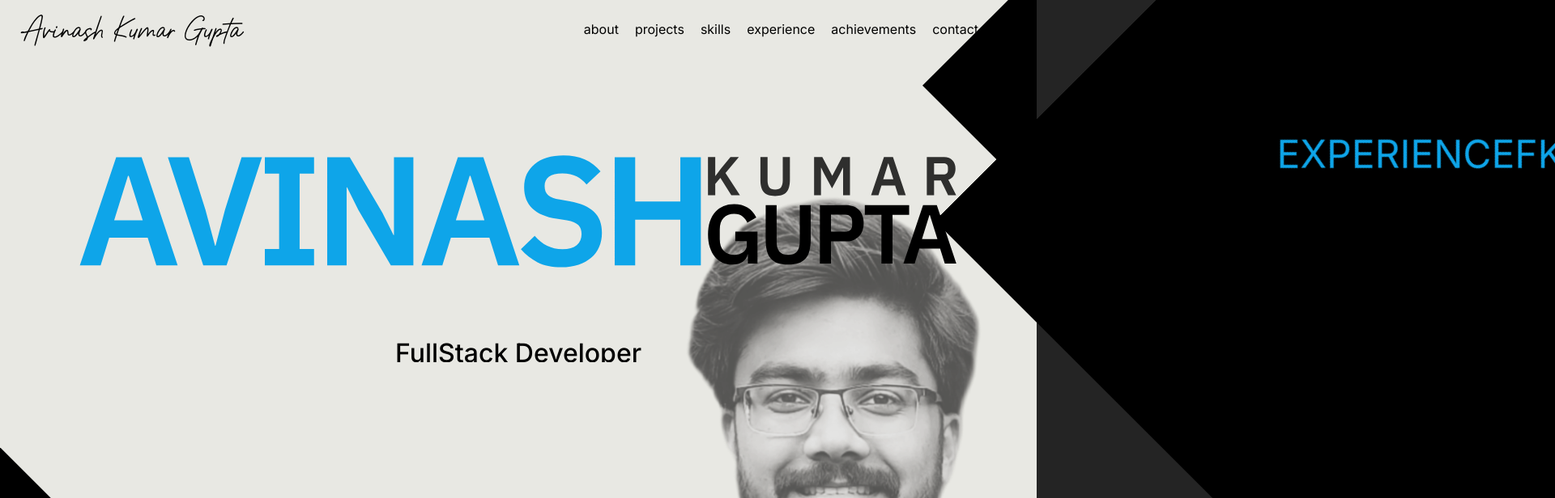
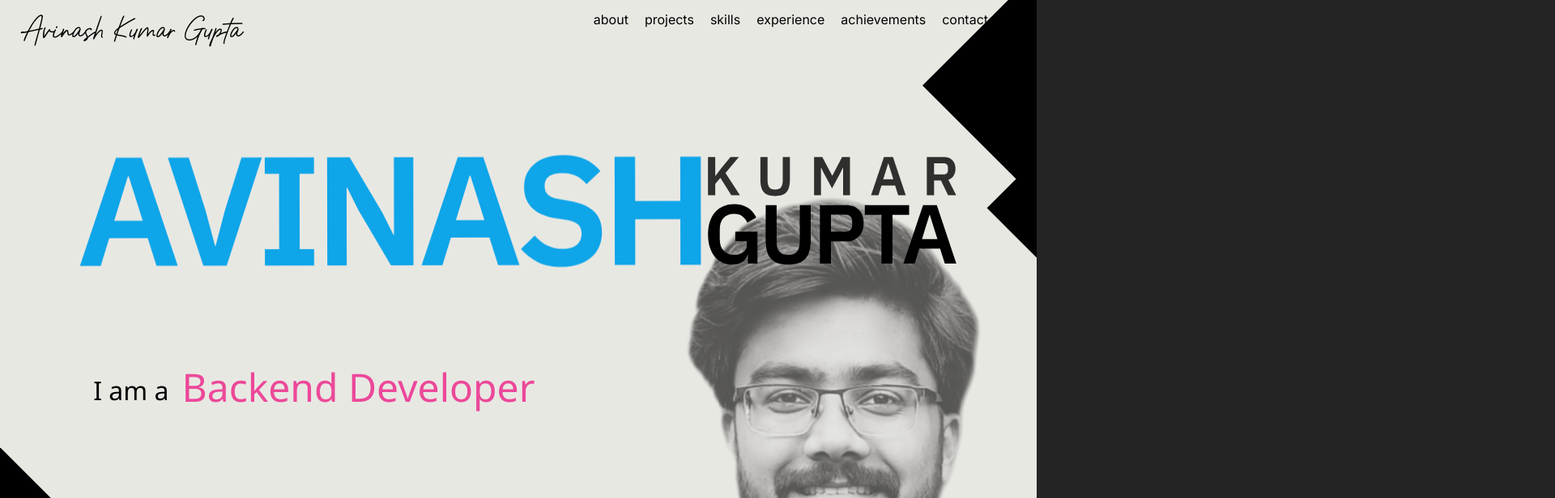
Before and after one commit to avinashkrg90/myPortfolio, a React (Vite) app: page / in a window 1280 px wide. Shown: the top 616 px of the page at 81% size, 1920 px wide, since content can reach past the window. Built offline with nearby package versions, Linux system fonts and the light colour scheme; what tailwindcss-3d would draw is missing.

Commit message:
navbar is customized, also a typewriter effect is added

```diff
--- a/package.json
+++ b/package.json
@@ -13,7 +13,8 @@
     "@gsap/react": "^2.1.1",
     "react": "^18.3.1",
     "react-dom": "^18.3.1",
-    "react-router-dom": "^7.0.1"
+    "react-router-dom": "^7.0.1",
+    "react-simple-typewriter": "^5.0.1"
   },
   "devDependencies": {
     "@eslint/js": "^9.15.0",
--- /dev/null
+++ b/src/components/DesignationTypewriter.jsx
@@ -0,0 +1,24 @@
+import React from 'react'
+import { useTypewriter, Cursor } from 'react-simple-typewriter'
+
+const DesignationTypewriter = () => {
+    const [text] = useTypewriter({
+        words: ['Frontend Developer', 'Backend Developer', 'Full-stack Developer'],
+        loop: {},
+    })
+
+    return (
+
+        <div className='text-black text-[3rem] flex items-center pl-[9vw] mt-[10vh]'>
+            <span className='mr-4 text-[4vh] -mb-2 font-NotoSans'>I am a</span>
+            <div className='text-[6vh] text-pink-500 font-NotoSans'>
+                <span>{text}</span>
+                <span className='text-gray-400'>
+                    <Cursor  />
+                </span>
+            </div>
+        </div>
+    )
+}
+
+export default DesignationTypewriter
--- /dev/null
+++ b/src/components/NavExtContent.jsx
@@ -0,0 +1,13 @@
+import React from 'react'
+
+const NavExtContent = ({ hoverMenu }) => {
+    return (
+        <div className='z-[105] -rotate-45 pt-[95vh] -ml-[2vw] origin-left '>
+            <div className='flex flex-col items-start w-full '>
+                <div className='text-sky-500 text-[8vh] uppercase ml-0  border-sky-500 rounded-full p-4 px-10'>{hoverMenu}</div>
+            </div>
+        </div>
+    )
+}
+
+export default NavExtContent
--- a/src/components/TopNavbar.jsx
+++ b/src/components/TopNavbar.jsx
@@ -1,7 +1,10 @@
 import React, { useEffect, useRef, useState } from 'react'
 import gsap from "gsap";
+import NavExtContent from './NavExtContent';
 
 const TopNavbar = () => {
+
+    const [hoverMenu, setHoverMenu] = useState('');
 
     const navBgRef = useRef();
     const navListRef = useRef();
@@ -12,9 +15,9 @@ const TopNavbar = () => {
             right: "-35vw", duration: 1, ease: "elastic.out(1,0.6)",
         }),
 
-        gsap.to(navListRef.current, {
-            color: "rgb(234, 232, 227)", duration: 0.3, ease: "power4.out",
-        })
+            gsap.to(navListRef.current, {
+                color: "rgb(234, 232, 227)", duration: 0.3, ease: "power4.out",
+            })
     }
 
     const handleMouseLeavefromNav = (e) => {
@@ -37,19 +40,25 @@ const TopNavbar = () => {
     }
 
     return (
-        <div className='absolute top-[2vh] right-[5vw] z-[100]'>
-            <div ref={navBgRef} onMouseLeave={handleMouseLeavefromNav} className='bg-black absolute rotate-45 w-[80vw] h-[120vh] -top-[25vh] -right-[90vw] z-[0]'>
-                <div className='text-sky-500 text-5xl uppercase absolute top-0 z-[105] -rotate-45'>experiencefkldsnflkjasdklfnklsadfnlasdnfklsadnflknfkl</div>
+        <div className='fixed inset-0 z-[101] overflow-hidden'>
+            <div className='w-full h-full'>
+                <div ref={navBgRef} onMouseLeave={handleMouseLeavefromNav} className='absolute bg-black rotate-45 w-[80vw] h-[120vh] -top-[25vh] -right-[90vw] z-[0]'>
+
+
+                    <NavExtContent hoverMenu={hoverMenu}/>
+                </div>
+
+
+                <ul ref={navListRef} onMouseEnter={handleHoverOnNav} className='absolute right-12 text-black flex justify-end gap-5 z-[104] p-3 mt-0'>
+                    <li className='cursor-pointer' onMouseOver={() => setHoverMenu("about")}>about</li>
+                    <li className='cursor-pointer' onMouseOver={() => setHoverMenu("projects")}>projects</li>
+                    <li className='cursor-pointer' onMouseOver={() => setHoverMenu("skills")}>skills</li>
+                    <li className='cursor-pointer' onMouseOver={() => setHoverMenu("experience")}>experience</li>
+                    <li className='cursor-pointer' onMouseOver={() => setHoverMenu("achievements")}>achievements</li>
+                    <li className='cursor-pointer' onMouseOver={() => setHoverMenu("contact")}>contact</li>
+                </ul>
             </div>
 
-            <ul ref={navListRef} onMouseEnter={handleHoverOnNav} className='text-black flex gap-5 z-[104] absolute right-0 p-2'>
-                <li className='cursor-pointer'>about</li>
-                <li className='cursor-pointer'>projects</li>
-                <li className='cursor-pointer'>skills</li>
-                <li className='cursor-pointer'>experience</li>
-                <li className='cursor-pointer'>achievements</li>
-                <li className='cursor-pointer'>contact</li>
-            </ul>
 
         </div>
     )
--- a/src/pages/HeroPage.jsx
+++ b/src/pages/HeroPage.jsx
@@ -5,6 +5,7 @@ import { useGSAP } from '@gsap/react';
 import HeroImage from '../components/HeroImage';
 import TopNavbar from '../components/TopNavbar';
 import TextRotor from '../components/TextRotor';
+import DesignationTypewriter from '../components/DesignationTypewriter';
 
 gsap.registerPlugin(useGSAP);
 
@@ -79,8 +80,9 @@ const HeroPage = () => {
       </div>
 
       <TopNavbar />
-      <TextRotor />
+      {/* <TextRotor /> */}
 
+      <DesignationTypewriter />
       <HeroImage />
 
       <div className='overflow-hidden w-[100vw] h-[100vh] absolute inset-0'>
```
Also changed, not shown: 1 other file (tests, documents, lock files or other folders).
